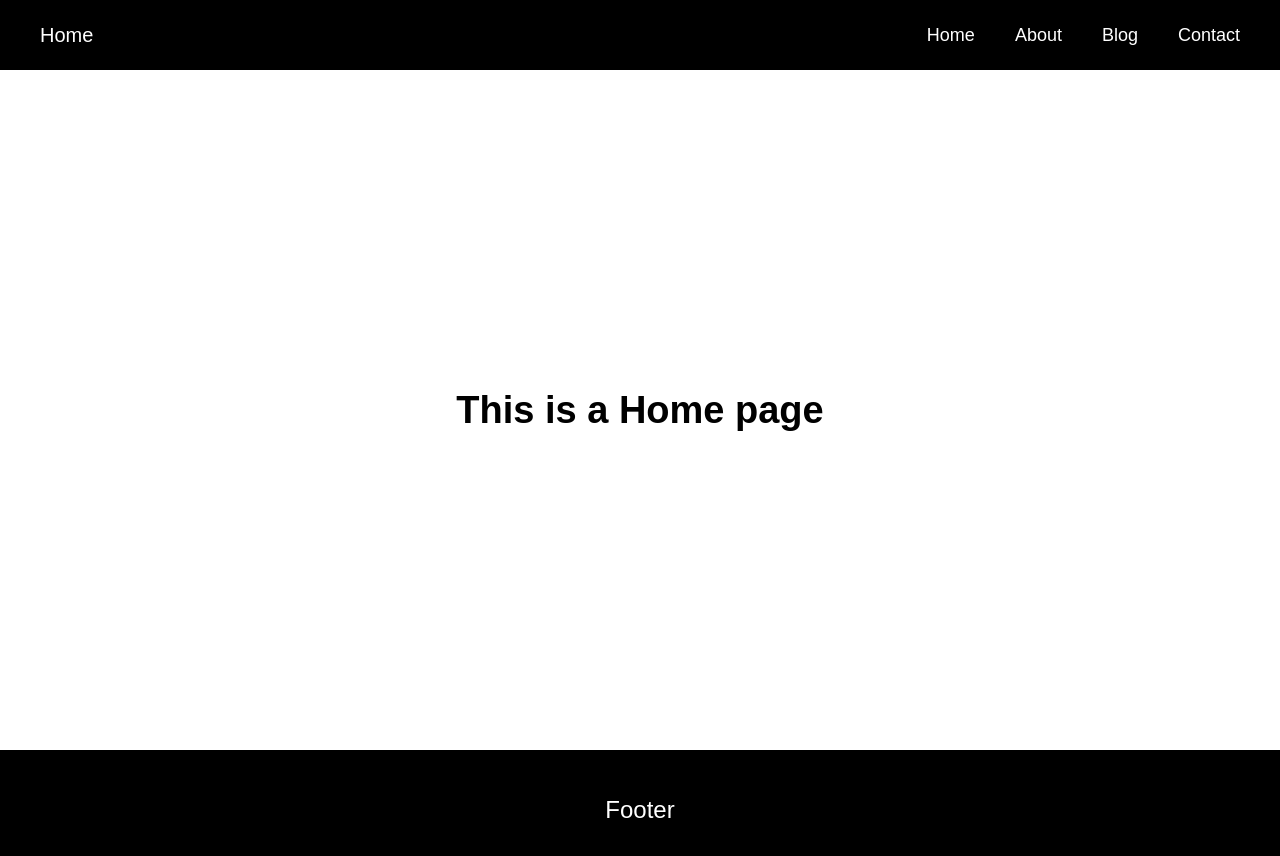
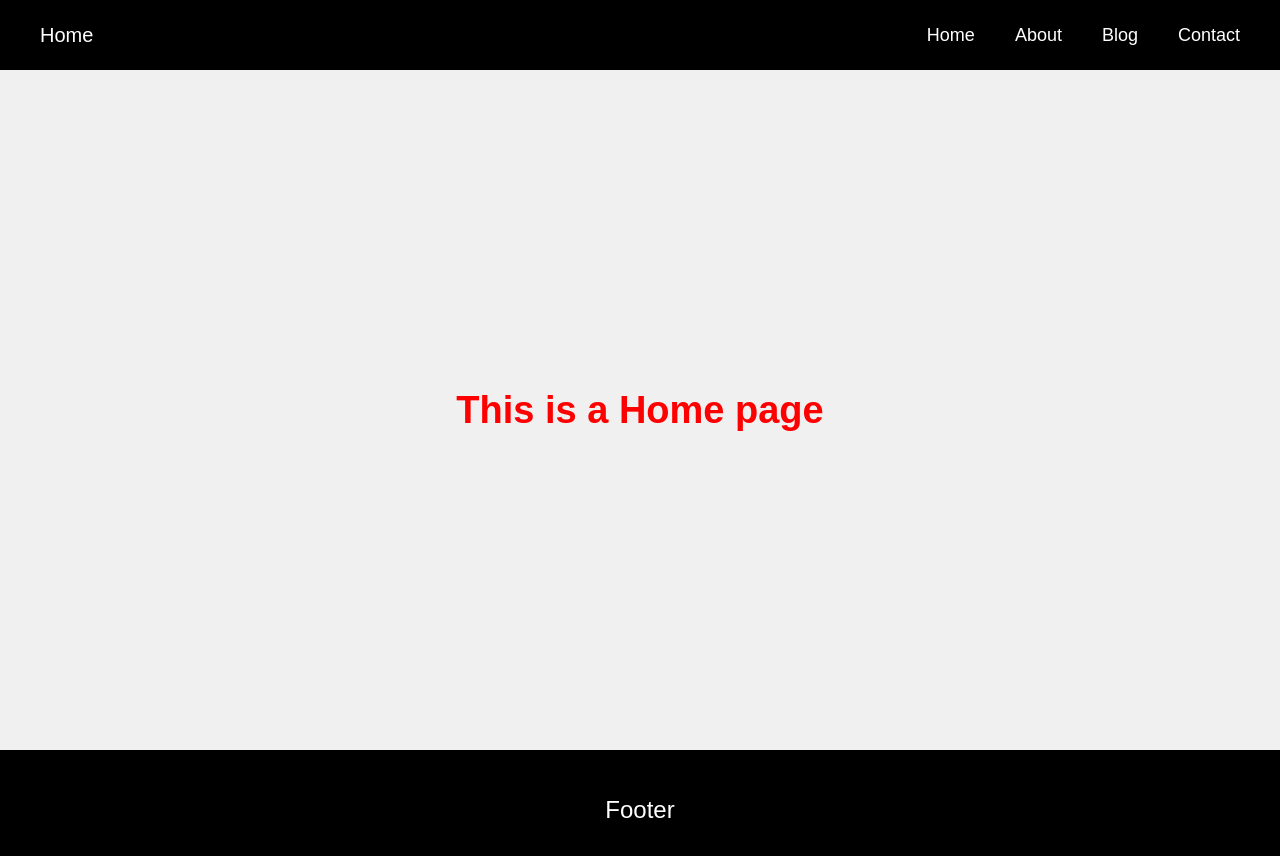
Before and after one commit to preethvi/react_basics, a React (Vite) app: page / in a window 1280 px wide. Shown: the top 856 px of the page. Built offline with nearby package versions, Linux system fonts and the light colour scheme.

Commit message:
Update index.css

```diff
--- a/src/index.css
+++ b/src/index.css
@@ -48,3 +48,33 @@ header nav ul li a:hover{
     font-family: Arial, Helvetica, sans-serif;
     font-size: 24px;
 }
+
+/* list.jsx */
+h1{
+    padding: 20px 0;
+    font-size: 38px;
+    text-align: center;
+    color: red;
+    font-weight: 700;
+    font-family: Arial, Helvetica, sans-serif;
+}
+.image-container{
+    display: flex;
+    justify-content: center;
+    flex-wrap: wrap;
+    gap:20px;
+    padding:0 20px;
+}
+.images{
+    width: 300px;
+    height: 300px;
+
+}
+.images img{
+    width:100%;
+    height: 100%;
+    object-fit:cover;
+}
+body{
+    background-color: #f0f0f0;
+}
```
